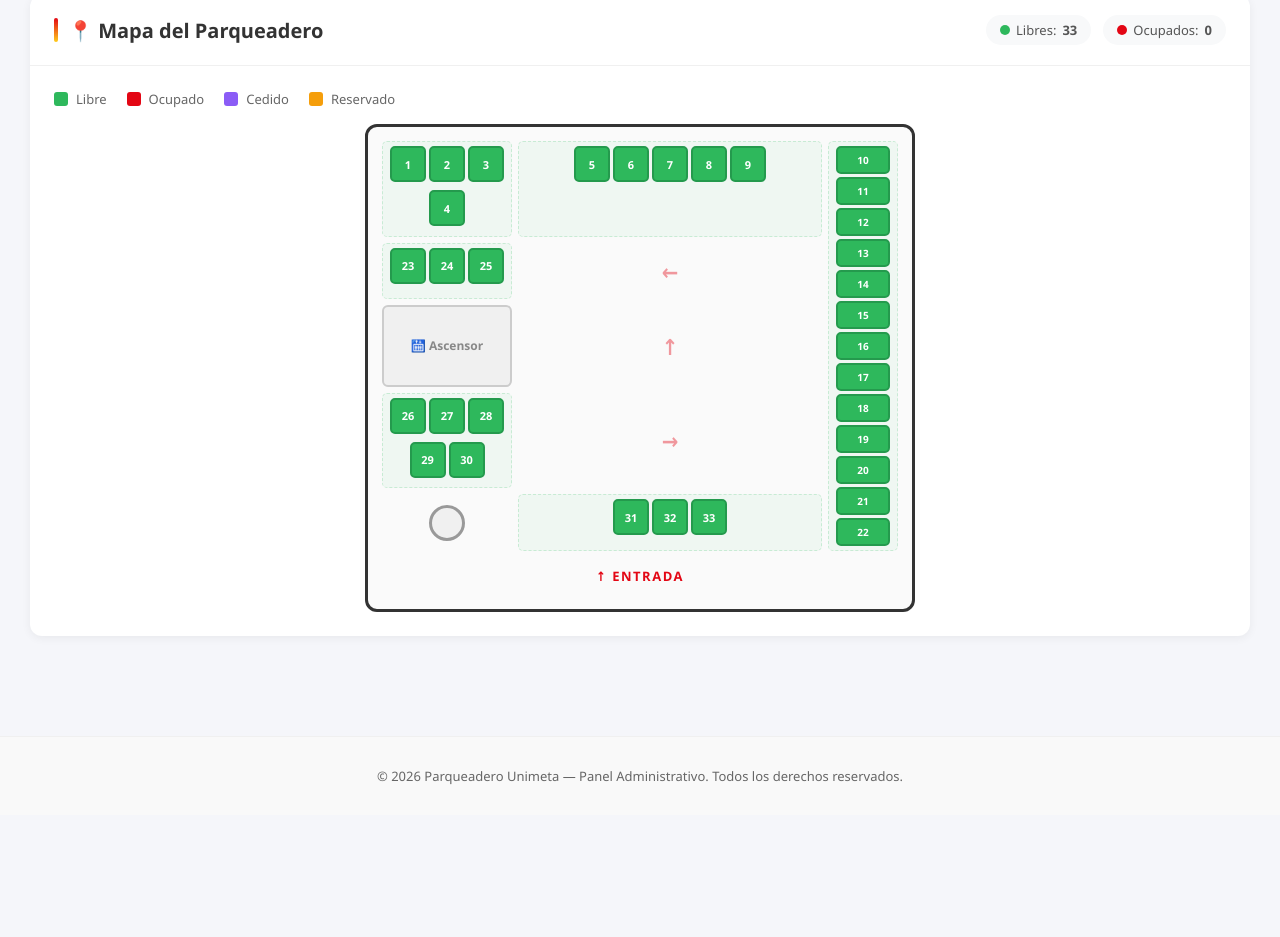
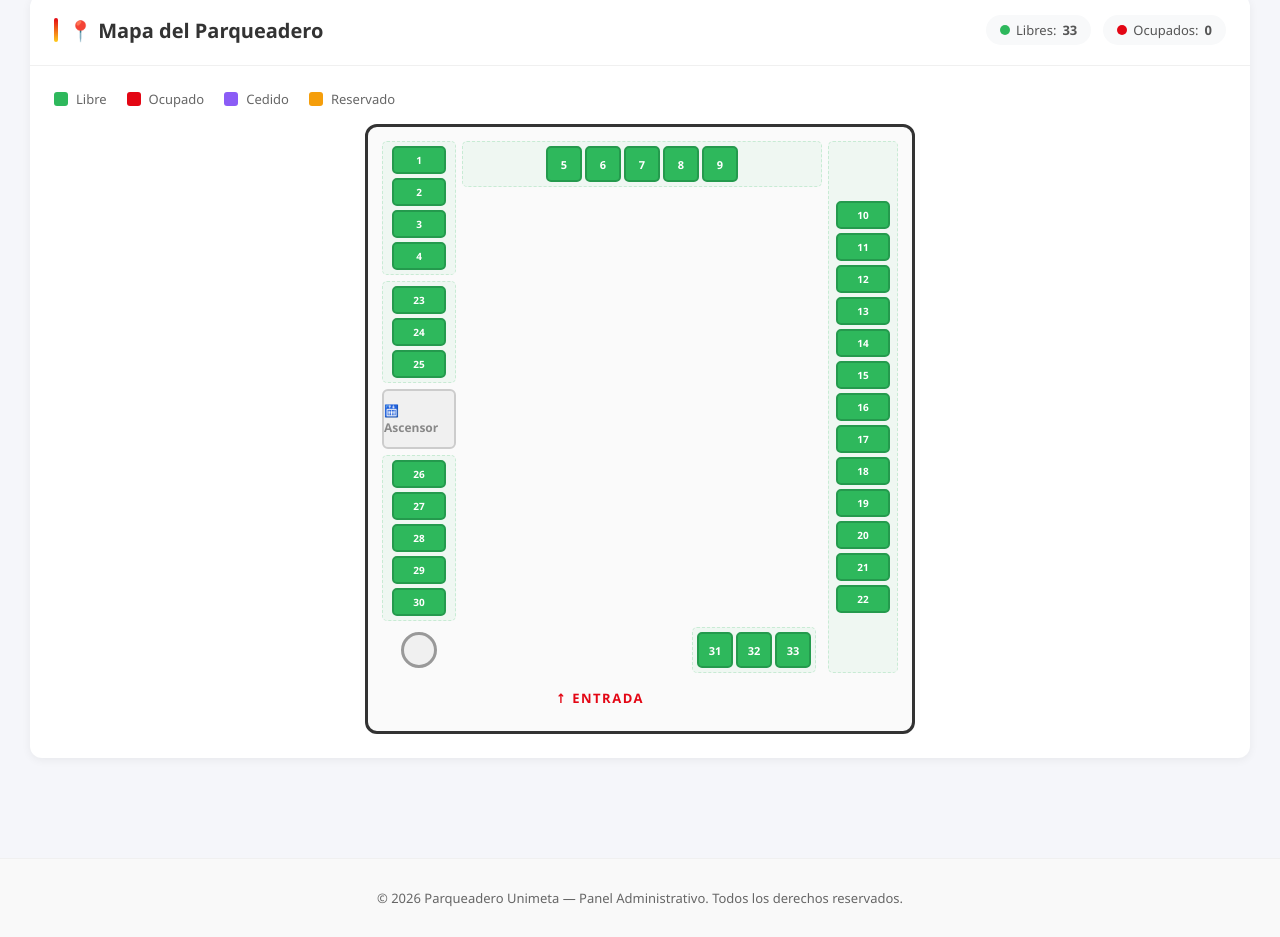
Before and after one commit to chita07/Parqueadero_Unimeta, a website: page admin.html in a window 1280 px wide. Shown: the part 3558-4495 px from the top of the page. Before the commit the page ends 4373 px from the top, so only its background shows below. Drawn offline with nearby package versions, Linux system fonts and the light colour scheme; no server answers.

```diff
--- a/admin.css
+++ b/admin.css
@@ -218,7 +218,7 @@
 
 .admin-parqueadero {
     display: grid;
-    grid-template-columns: 130px 1fr 70px;
+    grid-template-columns: 74px 1fr 70px;
     grid-template-rows: auto auto auto auto auto auto auto;
     gap: 6px;
     max-width: 550px;
@@ -240,12 +240,54 @@
     justify-content: center;
 }
 
-.admin-zona-sup-izq { grid-column: 1; grid-row: 1; }
-.admin-zona-sup-der { grid-column: 2; grid-row: 1; }
-.admin-zona-der { grid-column: 3; grid-row: 1 / 7; flex-direction: column; align-items: center; }
-.admin-zona-izq { grid-column: 1; grid-row: 2; }
-.admin-zona-inf-izq { grid-column: 1; grid-row: 5; }
-.admin-zona-inf-der { grid-column: 2; grid-row: 6; }
+.admin-zona-sup-izq {
+    grid-column: 1;
+    grid-row: 1;
+    flex-direction: column;
+    align-items: center;
+    gap: 4px;
+}
+.admin-zona-sup-der {
+    grid-column: 2;
+    grid-row: 1;
+    flex-direction: row;
+    flex-wrap: nowrap;
+    justify-content: center;
+    align-items: flex-start;
+    align-self: start;
+}
+.admin-zona-der {
+    grid-column: 3;
+    grid-row: 1 / 7;
+    flex-direction: column;
+    align-items: center;
+    gap: 4px;
+}
+.admin-zona-izq {
+    grid-column: 1;
+    grid-row: 2;
+    flex-direction: column;
+    align-items: center;
+    gap: 4px;
+}
+.admin-zona-inf-izq {
+    grid-column: 1;
+    grid-row: 5;
+    flex-direction: column;
+    align-items: center;
+    gap: 4px;
+}
+.admin-zona-inf-der {
+    grid-column: 2;
+    grid-row: 6;
+    flex-direction: row;
+    flex-wrap: nowrap;
+    justify-content: center;
+    align-items: center;
+    justify-self: end;
+    width: fit-content;
+    margin-right: 6px;
+}
 
 .admin-espacio {
     width: 36px;
@@ -291,25 +333,14 @@
     z-index: 2;
 }
 
+.admin-zona-sup-izq .admin-espacio,
+.admin-zona-izq .admin-espacio,
+.admin-zona-inf-izq .admin-espacio,
 .admin-zona-der .admin-espacio {
     width: 54px;
     height: 28px;
     font-size: 10px;
 }
-
-.admin-flecha {
-    display: flex;
-    align-items: center;
-    justify-content: center;
-    font-size: 22px;
-    color: #E30614;
-    opacity: 0.4;
-    font-weight: 700;
-}
-
-.admin-flecha-sup { grid-column: 2; grid-row: 2; }
-.admin-flecha-centro { grid-column: 2; grid-row: 3 / 5; }
-.admin-flecha-inf { grid-column: 2; grid-row: 5; }
 
 .admin-ascensor {
     grid-column: 1;
@@ -348,6 +379,7 @@
     grid-row: 7;
     text-align: center;
     padding: 10px;
+    padding-right: 90px;
     font-size: 13px;
     font-weight: 700;
     color: #E30614;
@@ -600,7 +632,7 @@
     }
 
     .admin-parqueadero {
-        grid-template-columns: 100px 1fr 58px;
+        grid-template-columns: 56px 1fr 54px;
         padding: 8px;
     }
 
@@ -610,9 +642,17 @@
         font-size: 9px;
     }
 
+    .admin-zona-sup-izq .admin-espacio,
+    .admin-zona-izq .admin-espacio,
+    .admin-zona-inf-izq .admin-espacio,
     .admin-zona-der .admin-espacio {
-        width: 46px;
+        width: 44px;
         height: 24px;
+        font-size: 9px;
+    }
+
+    .admin-entrada {
+        padding-right: 50px;
     }
 
     .mapa-admin-wrapper {
--- a/admin.html
+++ b/admin.html
@@ -685,9 +685,7 @@
                         <div class="admin-espacio" data-num="24">24</div>
                         <div class="admin-espacio" data-num="25">25</div>
                     </div>
-                    <div class="admin-flecha admin-flecha-sup">←</div>
                     <div class="admin-ascensor">🛗 Ascensor</div>
-                    <div class="admin-flecha admin-flecha-centro">↑</div>
                     <div class="admin-zona admin-zona-inf-izq">
                         <div class="admin-espacio" data-num="26">26</div>
                         <div class="admin-espacio" data-num="27">27</div>
@@ -695,7 +693,6 @@
                         <div class="admin-espacio" data-num="29">29</div>
                         <div class="admin-espacio" data-num="30">30</div>
                     </div>
-                    <div class="admin-flecha admin-flecha-inf">→</div>
                     <div class="admin-zona admin-zona-inf-der">
                         <div class="admin-espacio" data-num="31">31</div>
                         <div class="admin-espacio" data-num="32">32</div>
```
